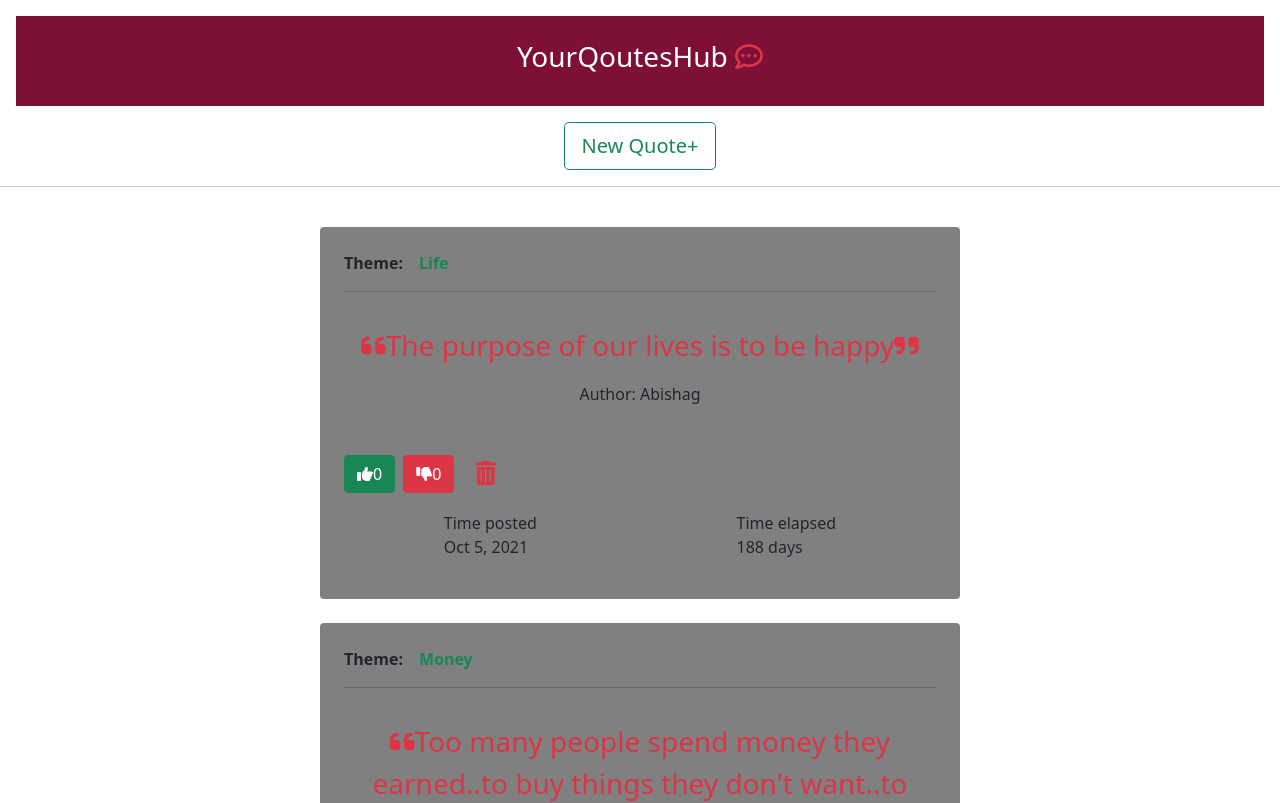
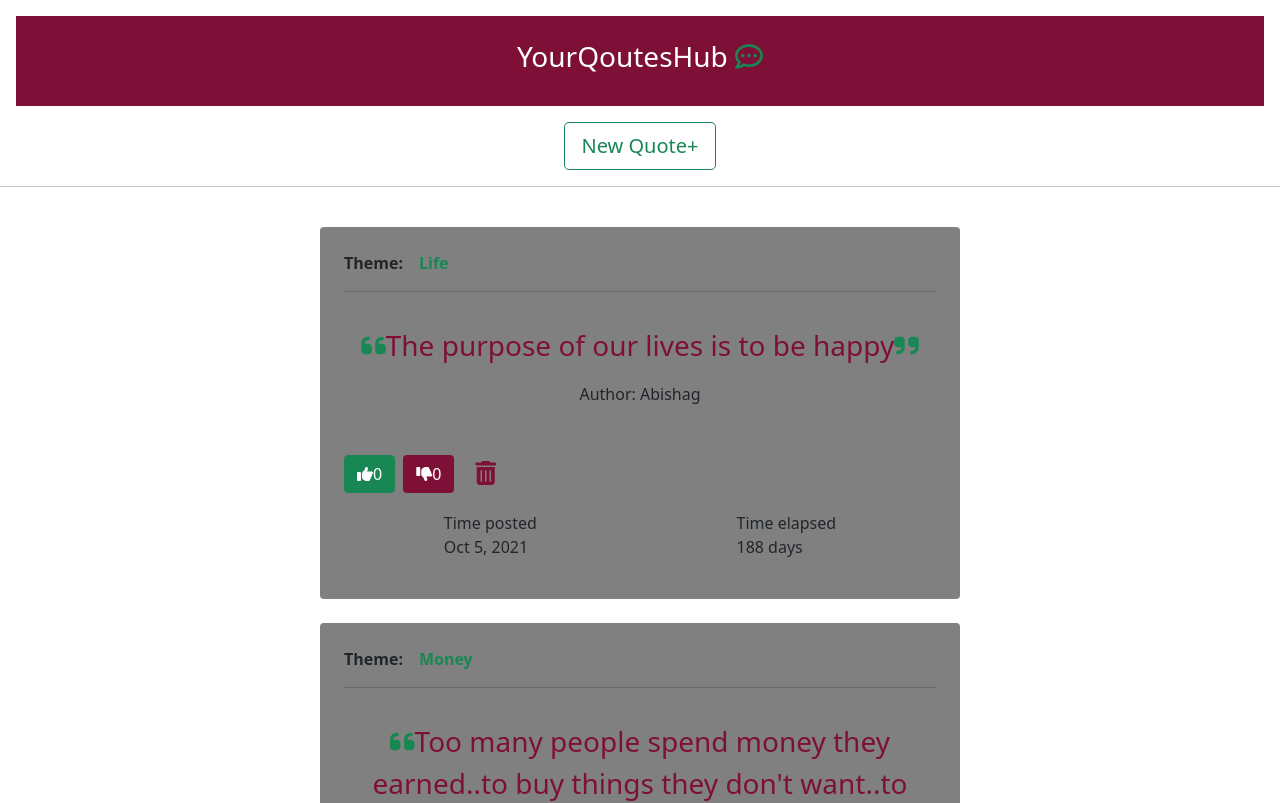
Before and after one commit to Abishag-Maitha/Quotes, an Angular app: page / in a window 1280 px wide. Shown: the top 803 px of the page. Built offline with nearby package versions, Linux system fonts and the light colour scheme.

Commit message:
add more style to the upvote and downvote buttons

```diff
--- a/src/app/app.component.css
+++ b/src/app/app.component.css
@@ -4,3 +4,13 @@
 #navbar{
     background-color: #7E1037;
 }
+.quote{
+    color: #7E1037;
+}
+.btn-color{
+    background-color: #7E1037;
+    color: white;
+}
+.fa-trash-can{
+    color: #7E1037;
+}
--- a/src/app/app.component.html
+++ b/src/app/app.component.html
@@ -1,5 +1,5 @@
 <nav class="text-center text-white m-3 p-4" id="navbar">
-    <h3>YourQoutesHub <i class="fa-regular fa-comment-dots text-danger"></i></h3>
+    <h3>YourQoutesHub <i class="fa-regular fa-comment-dots text-success"></i></h3>
 </nav>
 <app-form (quoteEvent)="addQuote($event)"></app-form>
 
@@ -10,14 +10,14 @@
     </div>
     <hr>
     <div class="body w-100 text-center my-3 p-3">
-        <p class="text-danger fs-3"><i class="fa-solid fa-quote-left fs-3"></i>{{qoute.body}}<i class="fa-solid fa-quote-right fs-3"></i></p>
+        <p class="quote fs-3"><i class="fa-solid fa-quote-left fs-3 text-success"></i>{{qoute.body}}<i class="fa-solid fa-quote-right fs-3 text-success"></i></p>
         <p>Author: <span>{{qoute.author}}</span></p>
     </div>
 
     <div class="buttons my-3">
         <button class="btn btn-success me-2" (click)="upvote(index)"><i class="fa-solid fa-thumbs-up"></i> <span>{{qoute.upvote}}</span></button>
-        <button class="btn btn-danger me-2" (click)="downvote(index)"><i class="fa-solid fa-thumbs-down"></i> <span>{{qoute.downvote}}</span></button>
-        <button class="btn" (click)="delete(index)"><i class="fa-solid fa-trash-can text-danger fs-4"></i></button>
+        <button class="btn btn-color me-2" (click)="downvote(index)"><i class="fa-solid fa-thumbs-down"></i> <span>{{qoute.downvote}}</span></button>
+        <button class="btn" (click)="delete(index)"><i class="fa-solid fa-trash-can fs-4"></i></button>
     </div>
     <div class="time d-flex justify-content-around">
         <p>Time posted <br> <span>{{qoute.date|date}}</span></p>
```
